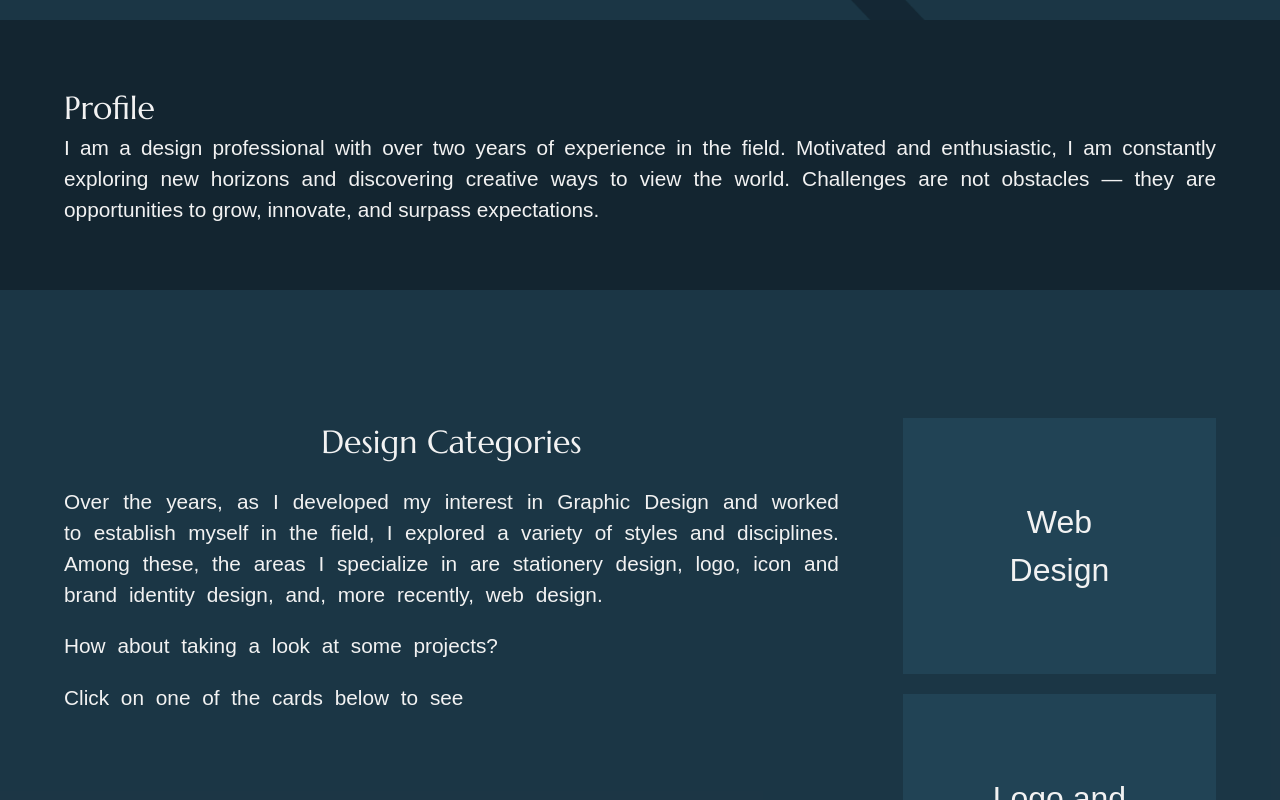
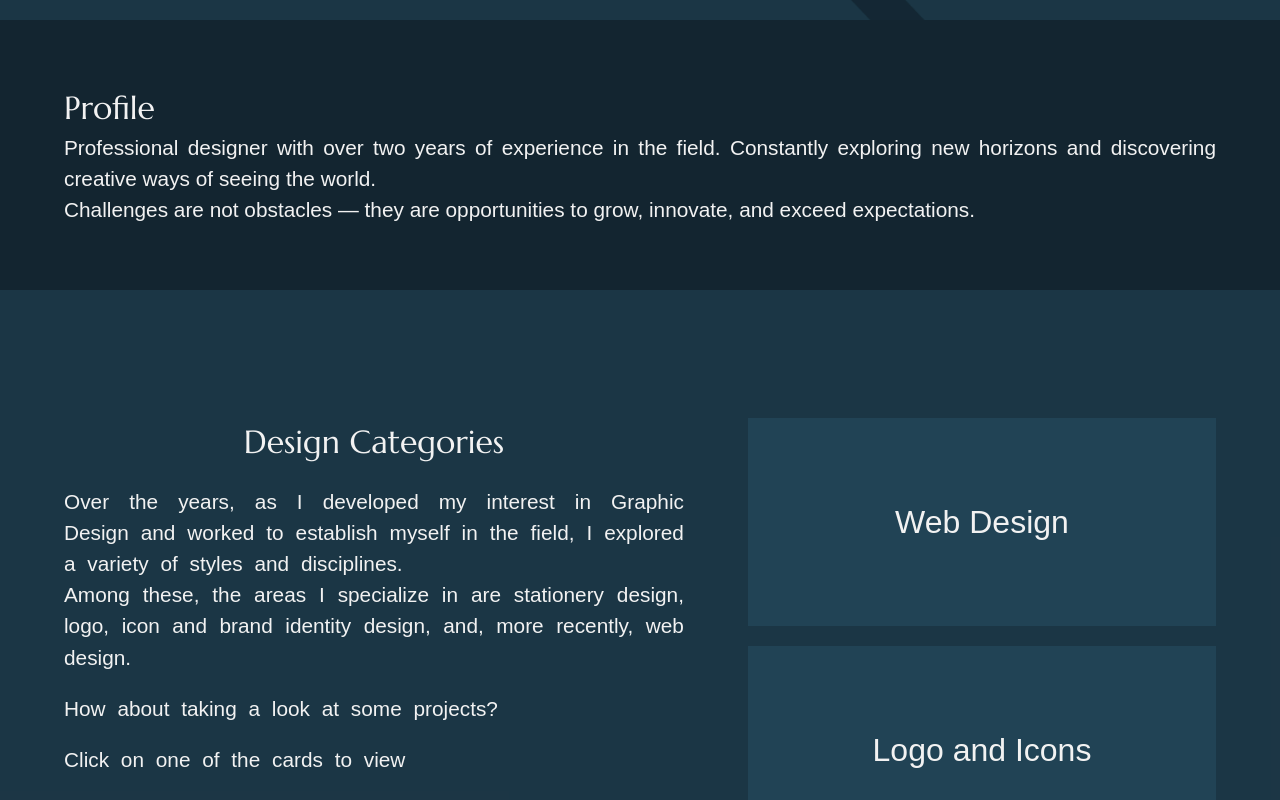
Before and after one commit to MW-Limah/graphicdesign-portifolio, a Next.js app: page / in a window 1280 px wide. Shown: the part 480-1280 px from the top of the page. Built offline with nearby package versions, Linux system fonts and the light colour scheme; a web font is replaced by a local one.

Commit message:
Atualizando

```diff
--- a/src/app/Category/Category.jsx
+++ b/src/app/Category/Category.jsx
@@ -20,12 +20,12 @@ export default function Category({ onSelectCategory }) {
         <p>
           Over the years, as I developed my interest in Graphic Design and
           worked to establish myself in the field, I explored a variety of
-          styles and disciplines. Among these, the areas I specialize in are
-          stationery design, logo, icon and brand identity design, and, more
+          styles and disciplines. <br /> Among these, the areas I specialize in
+          are stationery design, logo, icon and brand identity design, and, more
           recently, web design.
         </p>
         <p>How about taking a look at some projects?</p>
-        <p>Click on one of the cards below to see</p>
+        <p>Click on one of the cards to view</p>
       </div>
       <div className={styles.cards}>
         <button onClick={() => handleClick("webdesign")}>Web Design</button>
--- a/src/app/Contents/LogoAndIcons/LogoAndIcons.module.css
+++ b/src/app/Contents/LogoAndIcons/LogoAndIcons.module.css
@@ -78,6 +78,24 @@
     "item4 item5 item6"
     "item7 item8 item9";
   gap: 2rem; /* opcional para espaçamento */
+}
+
+.grid2 {
+  display: flex;
+  width: 500px;
+  height: 300px;
+}
+
+.item1b {
+  position: relative;
+  width: 100%;
+  aspect-ratio: 21 / 9; /* ou 16/9 →  maior e mais "wide" */
+  overflow: hidden;
+  margin-top: 1.5rem;
+}
+
+.item1b {
+  object-fit: contain;
 }
 
 .itemI {
@@ -179,17 +197,15 @@
 
   .grid2 {
     display: flex;
-    width: 500px;
-    height: 500px;
+    width: 15rem;
+    height: auto;
   }
 
   .item1b {
     position: relative;
     width: 100%;
-    aspect-ratio: 21 / 9; /* ou 16/9 →  maior e mais "wide" */
-    max-height: 500px; /* aumenta o limite */
+    aspect-ratio: 2 / 1; /* ou 16/9 →  maior e mais "wide" */
     overflow: hidden;
-    border-radius: 12px;
     margin-top: 1.5rem;
   }
 
--- a/src/app/page.js
+++ b/src/app/page.js
@@ -88,11 +88,10 @@ export default function Home() {
         <section className={styles.section}>
           <p className={styles.titulo}>Profile</p>
           <p className={styles.paragraph}>
-            I am a design professional with over two years of experience in the
-            field. Motivated and enthusiastic, I am constantly exploring new
-            horizons and discovering creative ways to view the world. Challenges
-            are not obstacles — they are opportunities to grow, innovate, and
-            surpass expectations.
+            Professional designer with over two years of experience in the
+            field. Constantly exploring new horizons and discovering creative
+            ways of seeing the world. <br /> Challenges are not obstacles — they
+            are opportunities to grow, innovate, and exceed expectations.
           </p>
         </section>
 
```
